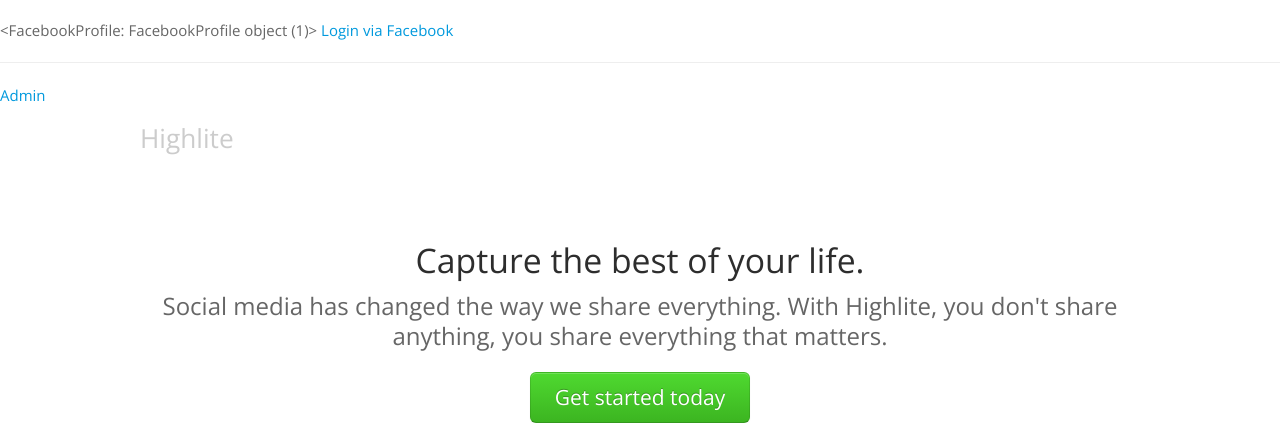
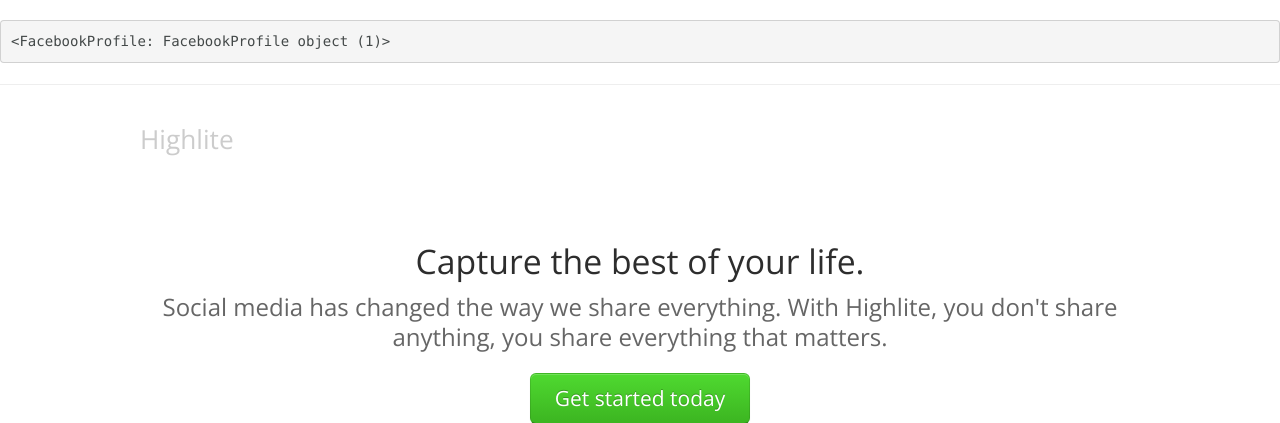
Before and after one commit to saturnial/highlight, a Django app: template src/highlite/highlighter/templates/feed.html in a window 1280 px wide. Shown: the top 423 px of the page. Run offline with Django 3.2, Linux system fonts and the light colour scheme; the template is opened without the code that fills it: values that come from a table or form of the project are taken from there, others are empty; tables that the repository leaves empty hold one stand-in row (values such as "Sample post"); parts of the project's set-up code (start-up, migrations or seed data) failed here and were passed over; some libraries are stand-ins or nearby versions.

Commit message:
Adding facebook pretty print

```diff
--- a/src/highlite/highlighter/templates/feed.html
+++ b/src/highlite/highlighter/templates/feed.html
@@ -94,20 +94,8 @@
                                    <link rel="shortcut icon" href="/static/third_party/bootstrap/ico/favicon.png">
   </head>
   <body>
-
- {{ facebook_profile|pprint }}
-  {% if user.is_authenticated %}
-        <h2>You are logged in as: {{ user }}</h2>
-        <a href="/logout">Logout</a>
+        <pre>{{ facebook_profile|pprint }}</pre>
         <hr />
-        <h2>User info</h2>
-        <img src="http://graph.facebook.com/{{ user.get_profile.facebook_id }}/picture" /><br />
-        <pre>{{ facebook_profile|pprint }}</pre>
-        {% else %}
-        <a href="/facebook/login">Login via Facebook</a>
-        {% endif %}
-        <hr />
-        <a href="/admin">Admin</a>
 
     <div class="container">
 
```
